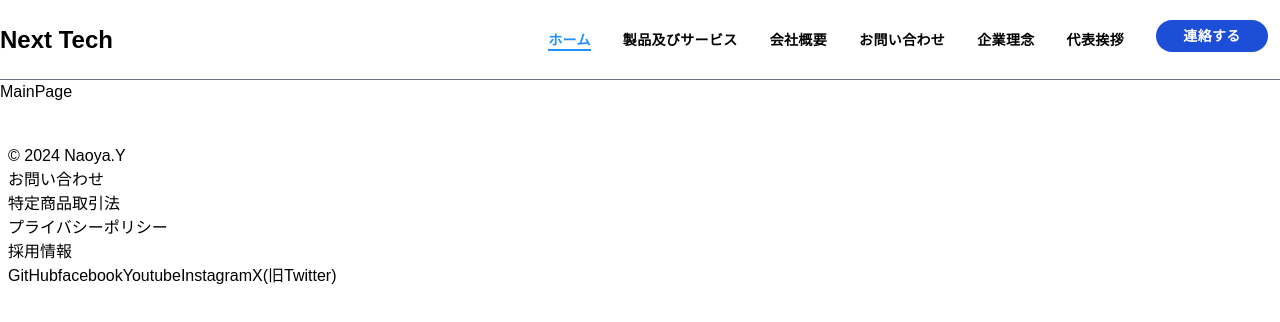
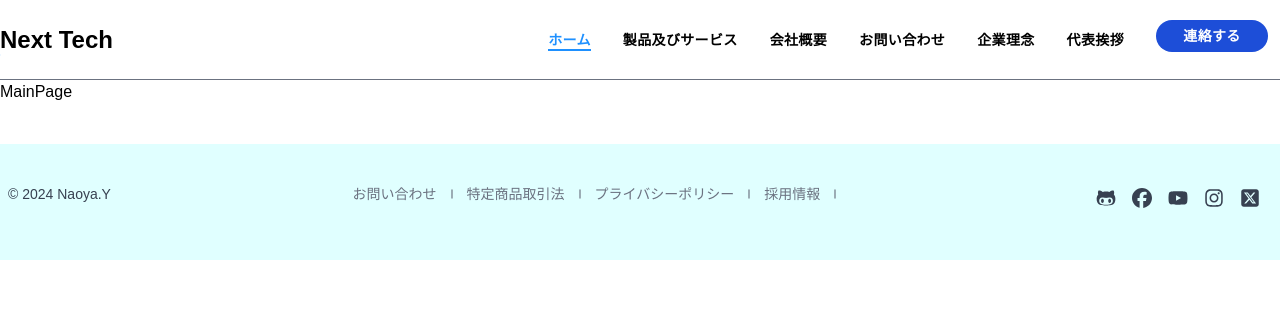
Before and after one commit to Kroro1208/next_modern_website, a Next.js app: page / in a window 1280 px wide. Shown: the top 322 px of the page. Built offline with nearby package versions, Linux system fonts and the light colour scheme; a web font is replaced by a local one.

Commit message:
Footerメニュー、各SNSアイコン実装してスタイリング設定した

```diff
--- a/components/Footer.js
+++ b/components/Footer.js
@@ -1,5 +1,18 @@
 import React from 'react'
 import Container from "./Container"
+import { FaGithubAlt } from "react-icons/fa";
+import { FaFacebook } from "react-icons/fa6";
+import { FaInstagram } from "react-icons/fa6";
+import { FaYoutube } from "react-icons/fa6";
+import { FaSquareXTwitter } from "react-icons/fa6";
+import { TbMinusVertical } from "react-icons/tb";
+import Link from 'next/link';
+
+
+
+
+
+
 
 function Footer() {
     const footerList = [
@@ -30,26 +43,28 @@ function Footer() {
     ]
 
     return (
-        <div>
+        <div className='w-full bg-blueLight mt-10'>
             <Container>
-                <div>
-                    <p>© 2024 Naoya.Y</p>
-                    <ul>
+                <div className='text-sm flex flex-col md:flex-row md:items-center gap-2 justify-between mb-2'>
+                    <p className='mb-2 text-gray-700'>© 2024 Naoya.Y</p>
+                    <ul className='flex items-center gap-2 mb-2'>
                         {
                             footerList.map((item) => (
-                                <li key={item.id}>
-                                    {item.title}
-                                    {item.icon}
-                                </li>
+                                <Link key={item.id} href={item.link}>
+                                    <li className='flex items-center gap-2 text-gray-500 hover:text-primeColor duration-300 cursor-pointer'>
+                                        {item.title}
+                                        {item.icon && <TbMinusVertical />}
+                                    </li>
+                                </Link>
                             ))
                         }
                     </ul>
-                    <div>
-                        <a href="">GitHub</a>
-                        <a href="">facebook</a>
-                        <a href="">Youtube</a>
-                        <a href="">Instagram</a>
-                        <a href="">X(旧Twitter)</a>
+                    <div className='flex items-center gap-4 mx-3 text-gray-700'>
+                        <a href="" target='_blank' className='text-xl hover:text-primeColor cursor-pointer duration-300'><FaGithubAlt /></a>
+                        <a href="" target='_blank' className='text-xl hover:text-primeColor cursor-pointer duration-300'><FaFacebook /></a>
+                        <a href="" target='_blank' className='text-xl hover:text-primeColor cursor-pointer duration-300'><FaYoutube /></a>
+                        <a href="" target='_blank' className='text-xl hover:text-primeColor cursor-pointer duration-300'><FaInstagram /></a>
+                        <a href="" target='_blank' className='text-xl hover:text-primeColor cursor-pointer duration-300'><FaSquareXTwitter /></a>
                     </div>
                 </div>
             </Container>
```
Also changed, not shown: package.json (+5 -4 lines), 1 other file (tests, documents, lock files or other folders).
